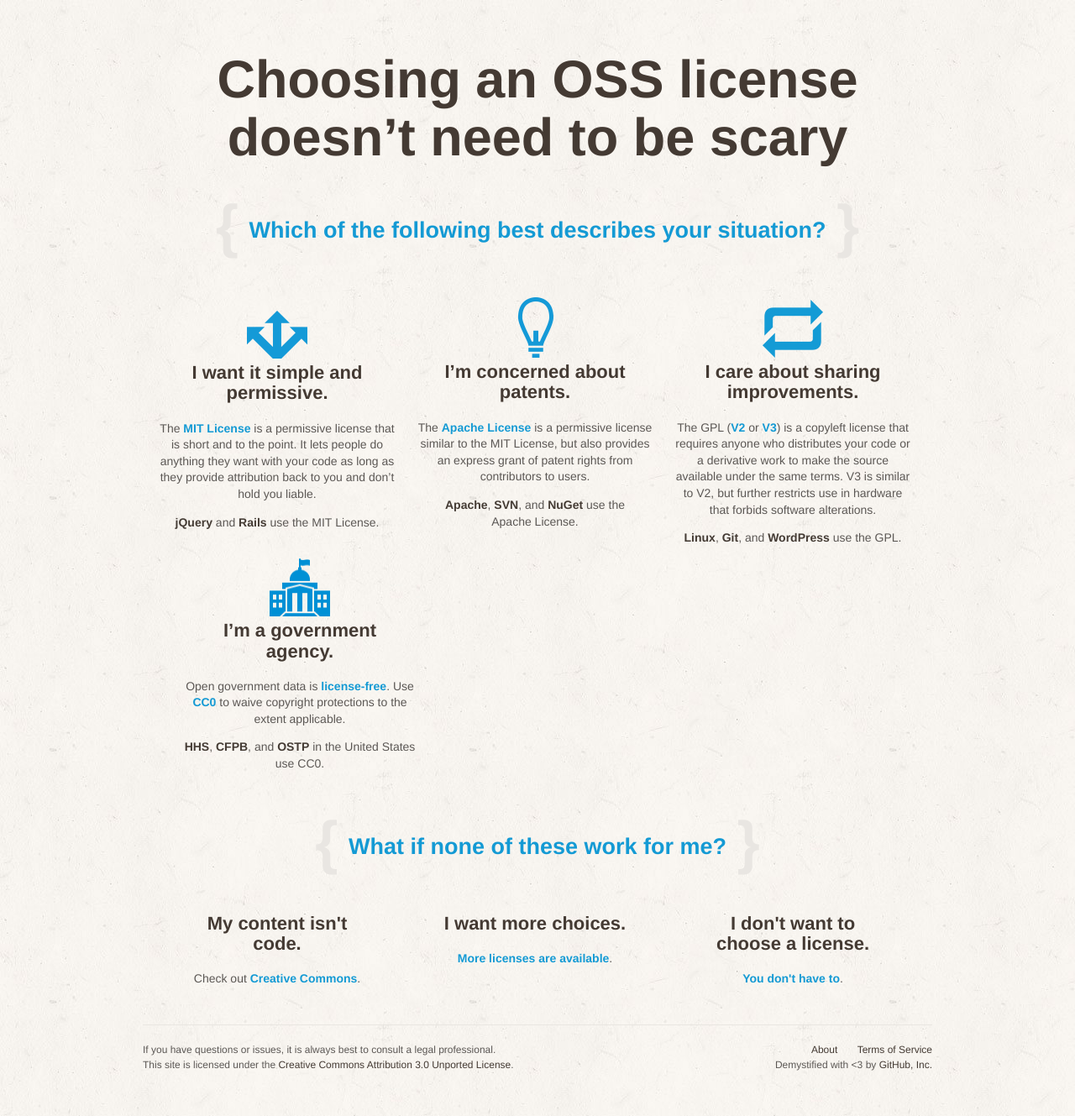
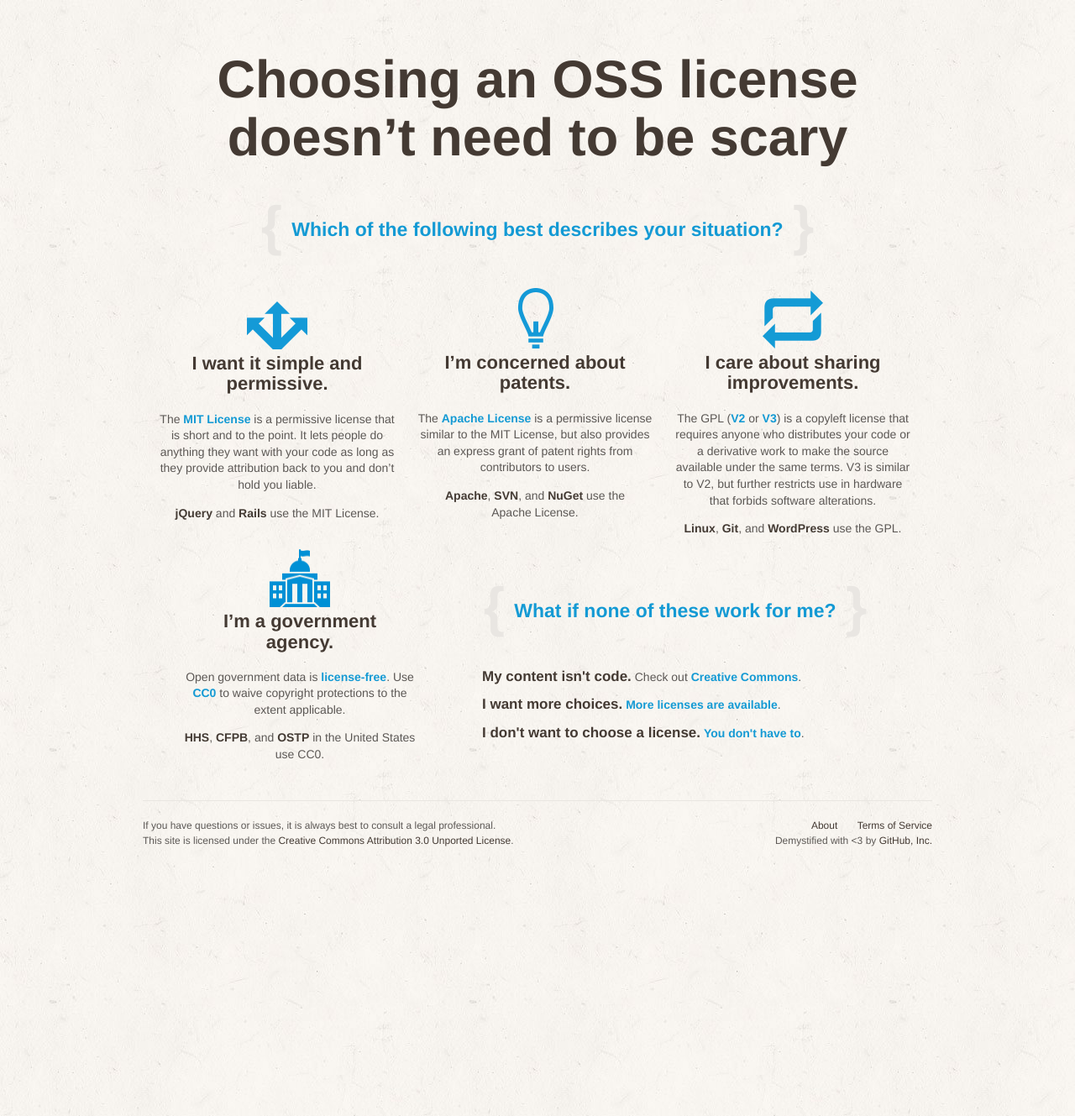
Before and after one commit to github/choosealicense.com, a Jekyll site: the page built from index.html, in a window 1280 px wide. Shown: the whole page at 84% size. Built offline with Jekyll 4.4.1, drawn with Linux system fonts in a browser that asks for light colours; some web fonts are replaced; after the commit the page ends 1062 px from its top, so only the background shows below that.

Commit message:
since I broke the three-column layout, rearrange things so the page looks nice again

```diff
--- a/css/application.css
+++ b/css/application.css
@@ -176,15 +176,15 @@
 .home h2 {
   color: #149ad4;
   font-family: Chivo, "Helvetica Neue", Helvetica, Arial, serif;
-  font-size: 27px;
+  font-size: 23px;
   font-weight: 900;
   line-height: 70px;
-  margin-bottom: 45px;
+  margin-bottom: 35px;
   vertical-align: middle;
 }
 .home h2 span {
   color: #e9e6e2;
-  font-size: 70px;
+  font-size: 65px;
   padding: 0 5px;
   position: relative;
   top: 10px;
@@ -214,6 +214,23 @@
   line-height: 1.1;
   margin: 0 auto 20px auto;
   width: 220px;
+}
+
+.see-more {
+}
+.see-more li {
+  float: none;
+  width: auto;
+  margin: 0;
+  padding-left: 50px;
+  text-align: left;
+}
+.see-more li p span {
+  color: #443a33;
+  font-family: Chivo, "Helvetica Neue", Helvetica, Arial, serif;
+  font-size: 17px;
+  font-weight: 900;
+  line-height: 1.1;
 }
 
 .situations .whatever {
--- a/index.html
+++ b/index.html
@@ -60,29 +60,32 @@
       <strong>HHS</strong>, <strong>CFPB</strong>, and <strong>OSTP</strong> in the United States use CC0.
     </p>
   </li>
-</ul>
+  <li class="see-more cf" style="width: 560px;">
     <h2>
       <span>{</span>
       What if none of these work for me?
       <span>}</span>
     </h2>
-<ul class="triptych see-more cf">
+    <ul class="see-more cf">
       <li>
-    <h3>My content isn't code.</h3>
         <p>
+          <span>My content isn't code.</span>
           Check out <a href="http://creativecommons.org/choose/">Creative Commons</a>.
         </p>
       </li>
       <li>
-    <h3>I want more choices.</h3>
         <p>
+          <span>I want more choices.</span>
           <a href="licenses">More licenses are available</a>.
         </p>
       </li>
       <li>
-    <h3>I don't want to choose a license.</h3>
         <p>
+          <span>I don't want to choose a license.</span>
           <a href="no-license">You don't have to</a>.
         </p>
       </li>
     </ul>
+
+  </li>
+</ul>
```
Lines whose indentation alone changed are shown as unchanged.
